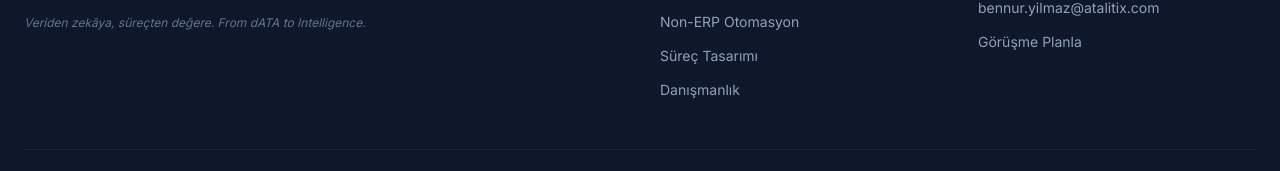
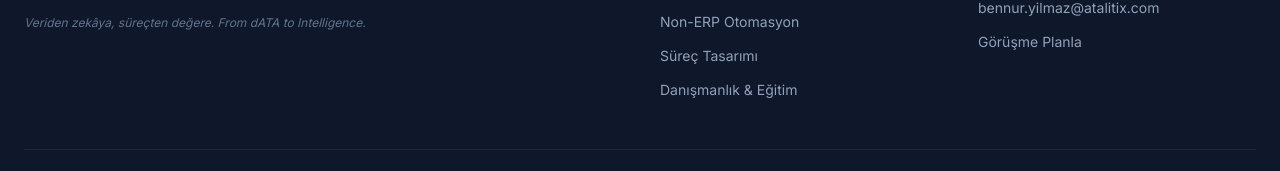
Before and after one commit to batuxxpas/Atalitix, a Next.js app: page / in a window 1280 px wide. Shown: the part 2006-2177 px from the top of the page. Built offline with nearby package versions, Linux system fonts and the light colour scheme; no server answers; the database is empty.

Commit message:
update footer

```diff
--- a/src/components/layout/Footer.tsx
+++ b/src/components/layout/Footer.tsx
@@ -21,7 +21,7 @@ export function Footer() {
           <nav aria-label="Çözümler navigasyonu">
             <h4 className="text-sm font-semibold text-white mb-4">Çözümler</h4>
             <ul className="space-y-2.5">
-              {["ERP Danışmanlığı", "Dijitalleşme Yol Haritası", "Veri Görselleştirme", "Non-ERP Otomasyon", "Süreç Tasarımı", "Danışmanlık"].map((item) => (
+              {["ERP Danışmanlığı", "Dijitalleşme Yol Haritası", "Veri Görselleştirme", "Non-ERP Otomasyon", "Süreç Tasarımı", "Danışmanlık & Eğitim"].map((item) => (
                 <li key={item}>
                   <Link href="#cozumler" className="text-sm text-slate-400 hover:text-white transition-colors">
                     {item}
```
